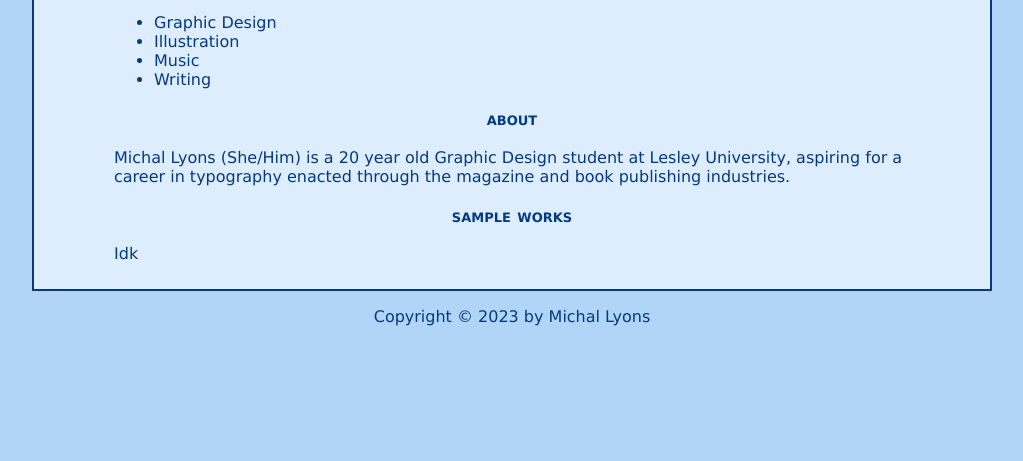
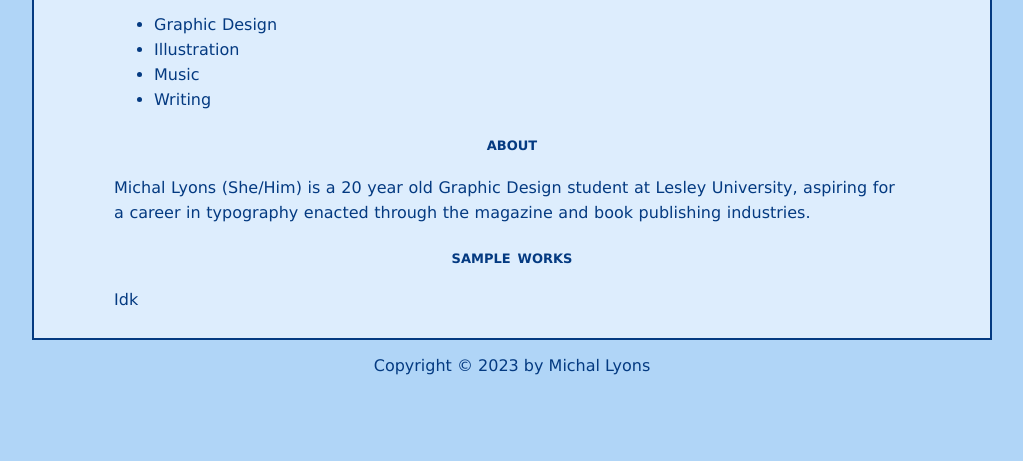
Before and after one commit to kriollonegra/labfour, a plain HTML site: page index.html in a window 1280 px wide. Shown: the part 339-800 px from the top of the page, without its empty margins (128-1151 px from the left). Drawn offline with Linux system fonts and the light colour scheme.

Commit message:
Update main.css

```diff
--- a/main.css
+++ b/main.css
@@ -19,7 +19,9 @@ li.navi {
 main {
     background-color: #ddedfd;
     border: 2px solid #043a81;
-    padding: 0px 80px 10px 80px;}
+    line-height: 25px;
+    padding: 0px 80px 10px 80px;
+    word-spacing: 0.5px;}
 
 nav {
     list-style-type: none;
```
